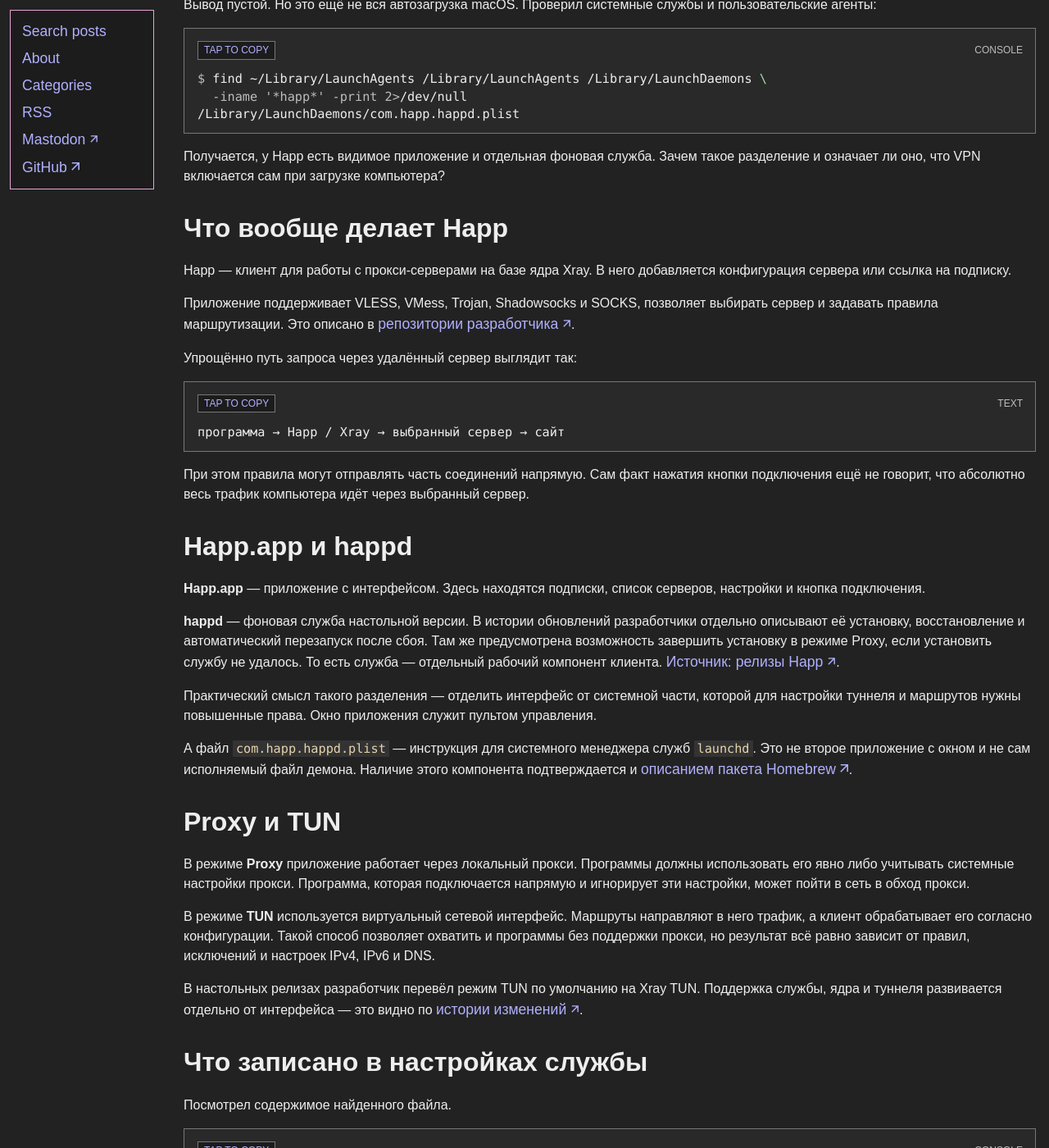
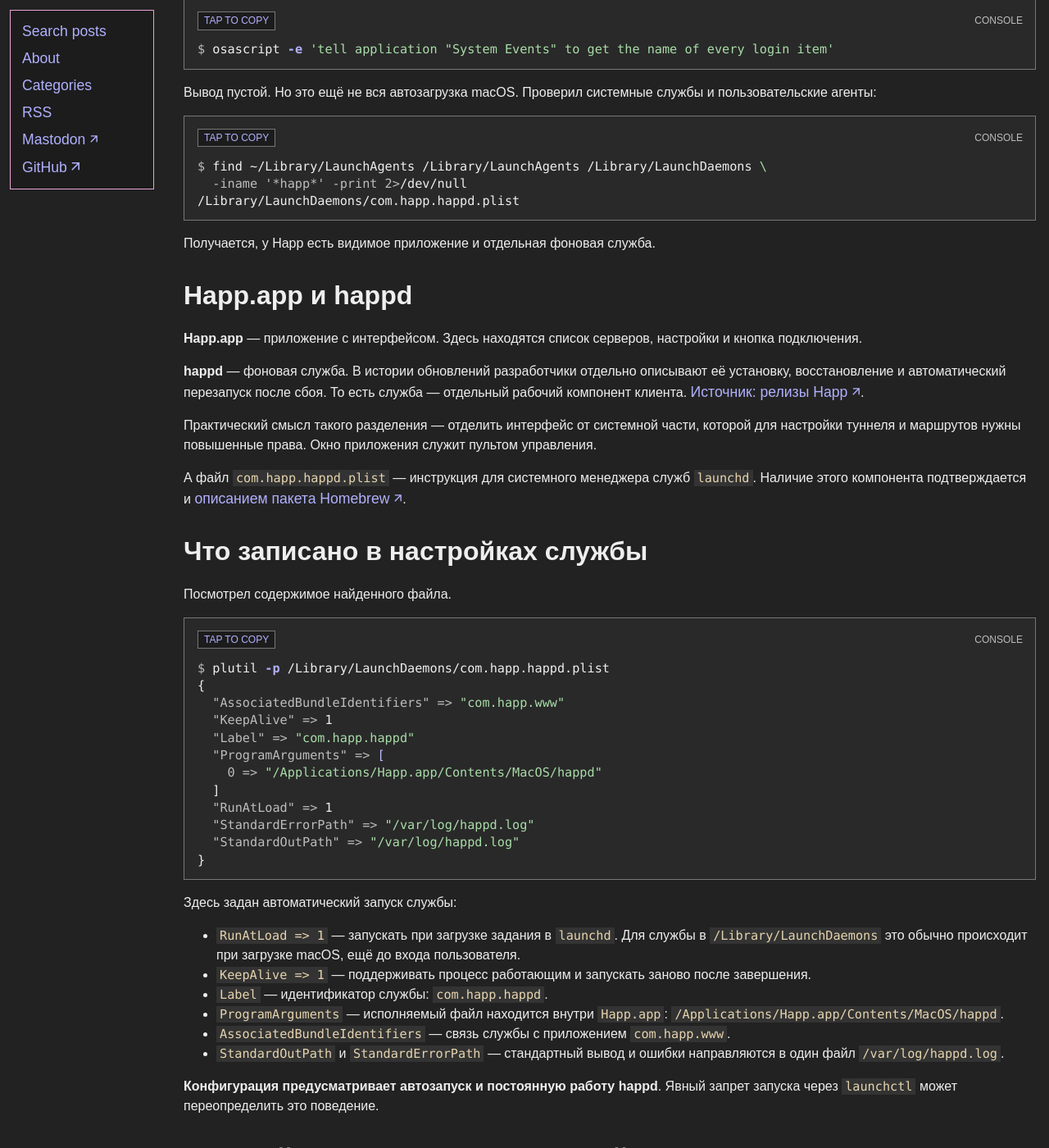
Before and after one commit to laserattack/laserattack.github.io, a Jekyll site: the page built from _posts/2026-11-01-happ-macos.markdown, in a window 1280 px wide and 1400 px high, scrolled down 512 px. Shown: the whole window at 82% size. Built offline with Jekyll 4.4.1, drawn with Linux system fonts in a browser that asks for light colours; some of the changed text lies outside the part shown.

Commit message:
edit post

````diff
--- a/_posts/2026-11-01-happ-macos.markdown
+++ b/_posts/2026-11-01-happ-macos.markdown
@@ -1,12 +1,18 @@
 ---
 layout: post
-title: как работает Happ на macOS и зачем ему фоновая служба
+title: как устроено приложение Happ на macOS
 categories: [macos, it]
 ---
 
 > пост сгенерирован ии, я чуть чуть поредактировал
 
 # Почему у Happ два компонента
+
+> Happ — клиент для работы с прокси-серверами на базе ядра Xray.
+>
+> Приложение поддерживает VLESS, VMess, Trojan, Shadowsocks и SOCKS,
+> позволяет выбирать сервер и задавать правила маршрутизации.
+> Это описано в [репозитории разработчика](https://github.com/Happ-proxy/happ-desktop).
 
 Проверял автозагрузку Happ. Сначала запросил обычные объекты входа:
 
@@ -23,39 +29,16 @@
 /Library/LaunchDaemons/com.happ.happd.plist
 ```
 
-Получается, у Happ есть видимое приложение и отдельная фоновая
-служба. Зачем такое разделение и означает ли оно, что VPN включается
-сам при загрузке компьютера?
-
-# Что вообще делает Happ
-
-Happ — клиент для работы с прокси-серверами на базе ядра Xray.
-В него добавляется конфигурация сервера или ссылка на подписку.
-
-Приложение поддерживает VLESS, VMess, Trojan, Shadowsocks и SOCKS,
-позволяет выбирать сервер и задавать правила маршрутизации.
-Это описано в [репозитории разработчика](https://github.com/Happ-proxy/happ-desktop).
-
-Упрощённо путь запроса через удалённый сервер выглядит так:
-
-```text
-программа → Happ / Xray → выбранный сервер → сайт
-```
-
-При этом правила могут отправлять часть соединений напрямую.
-Сам факт нажатия кнопки подключения ещё не говорит, что абсолютно
-весь трафик компьютера идёт через выбранный сервер.
+Получается, у Happ есть видимое приложение и отдельная фоновая служба.
 
 # Happ.app и happd
 
-**Happ.app** — приложение с интерфейсом. Здесь находятся подписки,
-список серверов, настройки и кнопка подключения.
+**Happ.app** — приложение с интерфейсом. Здесь находятся список
+серверов, настройки и кнопка подключения.
 
-**happd** — фоновая служба настольной версии. В истории обновлений
-разработчики отдельно описывают её установку, восстановление и
-автоматический перезапуск после сбоя. Там же предусмотрена возможность
-завершить установку в режиме Proxy, если установить службу не удалось.
-То есть служба — отдельный рабочий компонент клиента.
+**happd** — фоновая служба. В истории обновлений разработчики отдельно
+описывают её установку, восстановление и автоматический перезапуск
+после сбоя. То есть служба — отдельный рабочий компонент клиента.
 [Источник: релизы Happ](https://github.com/Happ-proxy/happ-desktop/releases).
 
 Практический смысл такого разделения — отделить интерфейс от
@@ -63,27 +46,8 @@
 повышенные права. Окно приложения служит пультом управления.
 
 А файл `com.happ.happd.plist` — инструкция для системного менеджера
-служб `launchd`. Это не второе приложение с окном и не сам исполняемый
-файл демона. Наличие этого компонента подтверждается и
+служб `launchd`. Наличие этого компонента подтверждается и
 [описанием пакета Homebrew](https://github.com/Homebrew/homebrew-cask/blob/master/Casks/h/happ.rb).
-
-# Proxy и TUN
-
-В режиме **Proxy** приложение работает через локальный прокси.
-Программы должны использовать его явно либо учитывать системные
-настройки прокси. Программа, которая подключается напрямую и игнорирует
-эти настройки, может пойти в сеть в обход прокси.
-
-В режиме **TUN** используется виртуальный сетевой интерфейс.
-Маршруты направляют в него трафик, а клиент обрабатывает его согласно
-конфигурации. Такой способ позволяет охватить и программы без поддержки
-прокси, но результат всё равно зависит от правил, исключений и настроек
-IPv4, IPv6 и DNS.
-
-В настольных релизах разработчик перевёл режим TUN по умолчанию на
-Xray TUN. Поддержка службы, ядра и туннеля развивается отдельно от
-интерфейса — это видно по
-[истории изменений](https://github.com/Happ-proxy/happ-desktop/releases).
 
 # Что записано в настройках службы
 
@@ -119,9 +83,9 @@
 - `StandardOutPath` и `StandardErrorPath` — стандартный вывод и ошибки
   направляются в один файл `/var/log/happd.log`.
 
-То есть здесь не просто оставшийся на диске файл: **конфигурация
-предусматривает автозапуск и постоянную работу happd**. Явный запрет
-запуска через `launchctl` может переопределить это поведение.
+**Конфигурация предусматривает автозапуск и постоянную работу
+happd**. Явный запрет запуска через `launchctl` может переопределить
+это поведение.
 
 # Настройки запуска и фактический статус — разные вещи
 
````
